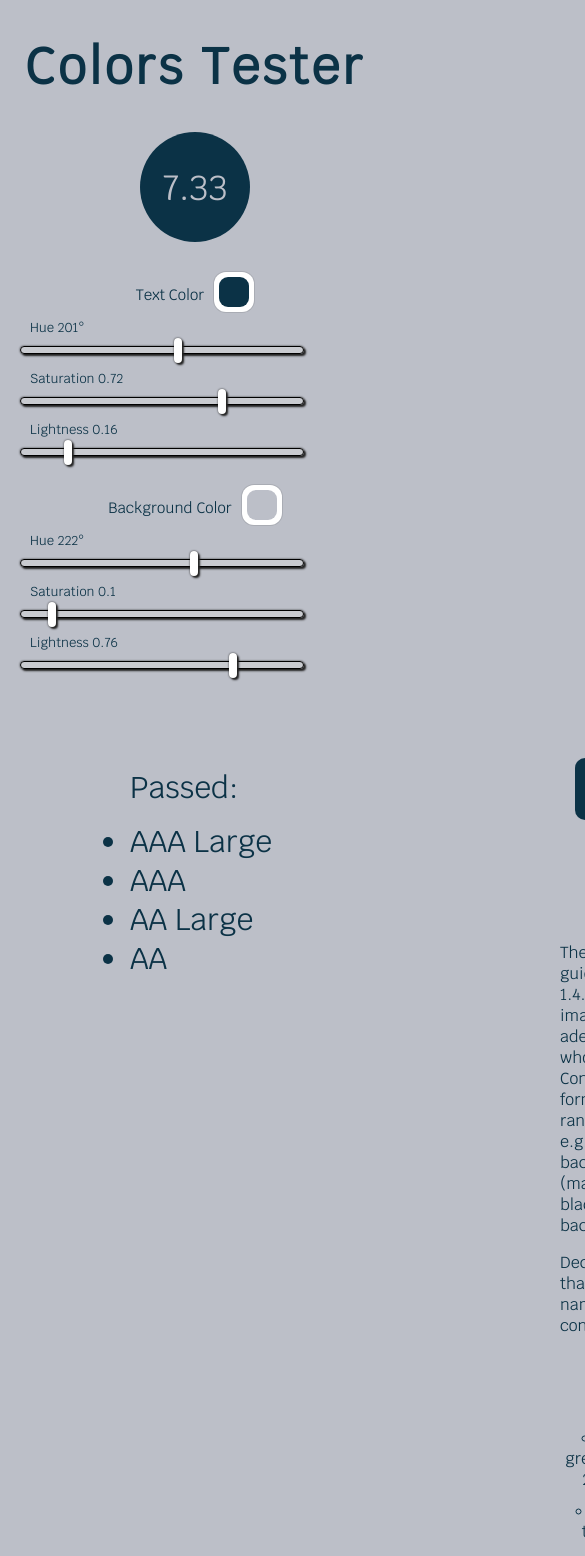
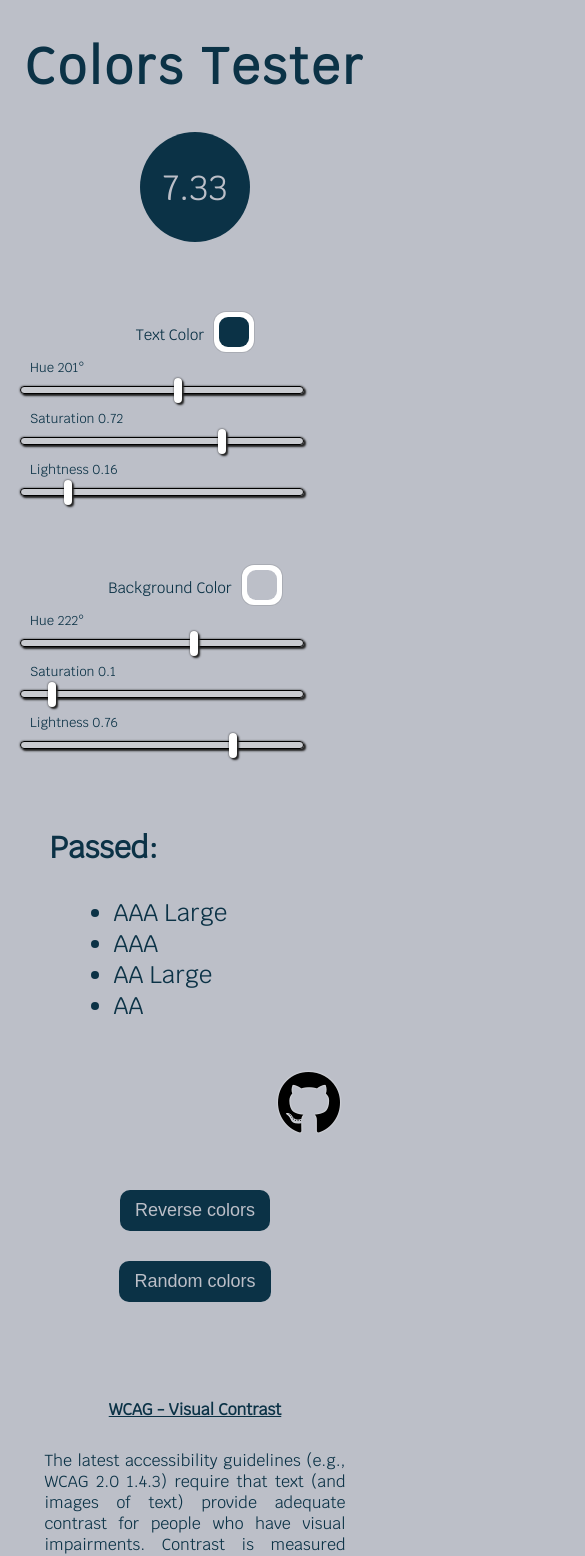
Before and after one commit to Hobbytowo/Colors-Tester, a React app: page / in a window 390 px wide. Shown: the top 1556 px of the page, 585 px wide, since content can reach past the window. Built offline with nearby package versions, Linux system fonts and the light colour scheme.

Commit message:
add description RWD

```diff
--- a/src/App.js
+++ b/src/App.js
@@ -185,7 +185,6 @@ class App extends Component {
       }
     )
   }
-
   render () {
     return (
       <div className="app">
@@ -213,11 +212,14 @@ class App extends Component {
           />
         </main>
 
-        <section className="section section--description">
-          <div className="description description--left">
+        <section className="section section--description description">
+          <div className="description--left">
+            <div className="description__passedList">
               {/* conditional rendering depend on ratio value */}
-            <ul className="description__list">
-              { this.state.ratio > 3 ? 'Passed:' : 'Failed!' }
+              <span className="list__title">
+              { this.state.ratio > 3 ? 'Passed:' : 'Failed' }
+              </span>
+              <ul className="description__list list">
                 { this.state.ratio > 3 &&
                   <li className="description__listItem">AAA Large</li>
                 }
@@ -231,12 +233,13 @@ class App extends Component {
                   <li className="description__listItem">AA</li>
                 }
               </ul>
+            </div>
             <a className="description__icon" href="https://github.com/Hobbytowo/Colors-Tester">
               <span className="fab fa-github"></span>
             </a>
           </div>
 
-          <div className="description description--right">
+          <div className="description--right">
             <div className="description__buttons">
               <button onClick={ this.swapColors } className="button button--swap">
                 Reverse colors
@@ -246,7 +249,7 @@ class App extends Component {
               </button>
             </div>
 
-            <p className="description__par par">
+            <p className="description__par par par--link">
               <a className="description__link" href="https://www.w3.org/TR/WCAG20/#visual-audio-contrast">
                 WCAG - Visual Contrast
               </a>
--- a/src/App.scss
+++ b/src/App.scss
@@ -44,31 +44,31 @@
 
 // description
 
-.section {
+.description {
+  padding: 20px 0 20px 70px;
   margin: 20px;
+  margin-top: 30px;
   display: flex;
-}
-
-.description {
-  padding: 20px 70px;
 
   &--left {
     font-size: 30px;
     min-width: 300px;
+    margin-left: 5vw;
 
     display: flex;
     flex-direction: column;
     justify-content: space-between;
 
-    & .description__listItem:first-child{
-      margin-top: 15px;
+    & .list__title{
+      font-weight: 600;
     }
   }
 
   &--right {
-    margin-top: 30px;
     text-align: justify;
     padding: 10px 100px;
+    max-width: 1000px;
+    margin-left: 10vw;
 
     & .par{
       margin: 30px;
@@ -78,6 +78,10 @@
     & .par--title{
       text-align: center;
       font-weight: 700;
+    }
+
+    & .par--link{
+      padding-top: 5rem;
     }
 
     & .description__list{
@@ -98,13 +102,70 @@
 
   &__link{
     font-weight: 600;
-    margin: 30px;
 
     transition: 0.2s all;
     will-change: text-decoration;
 
     &:hover{
       text-decoration: overline;
+    }
+  }
+}
+
+
+@media (max-width: 1200px){
+  .description{
+    &--right{
+      margin-left: 0;
+    }
+  }
+}
+
+
+@media (max-width: 1020px){
+  .description{
+    padding: 10px;
+    flex-direction: column;
+
+    &--left {
+      min-width: 0px;
+      padding: 10px;
+
+      & .description__listItem{
+        display: inline-flex;
+        margin: 0 1.5rem;
+      }
+    }
+  }
+}
+
+@media (max-width: 740px){
+  .description{
+    padding: 10px 5px;
+
+    &--left {
+      padding: 10px 5px;
+
+      & .description__listItem{
+        font-size: 1.5rem;
+      }
+    }
+
+    &--right{
+      padding: 10px 5vw;
+
+      & .par--link{
+        padding-top: 2rem;
+      }
+    }
+  }
+}
+
+@media (max-width: 630px){
+  .description--left {
+
+    & .description__listItem{
+      display: list-item;
     }
   }
 }
@@ -134,12 +195,21 @@
 }
 
 
+@media (max-width: 740px){
+  .description__buttons{
+    flex-direction: column;
+    align-items: center;
+
+    & .button{
+      margin: 15px 0;
+    }
+  }
+}
+
 // github
 
 .description__icon{
   display: block;
-  text-align: center;
-  width: 80px;
 }
 
 .fab{
@@ -153,3 +223,15 @@
     color: #222;
   }
 }
+
+@media (max-width: 630px){
+  .description__icon{
+    text-align: right;
+  }
+
+  .fab {
+    font-size: 4rem;
+    padding: 20px;
+    margin-right: 0;
+  }
+}
--- a/src/color.scss
+++ b/src/color.scss
@@ -188,6 +188,10 @@ $track-radius: 5px;
 }
 
 @media (max-width: 815px){
+  .article{
+    margin-top: 40px;
+  }
+
   .form__ranges {
 
     & .form{
```
Lines whose indentation alone changed are shown as unchanged.
